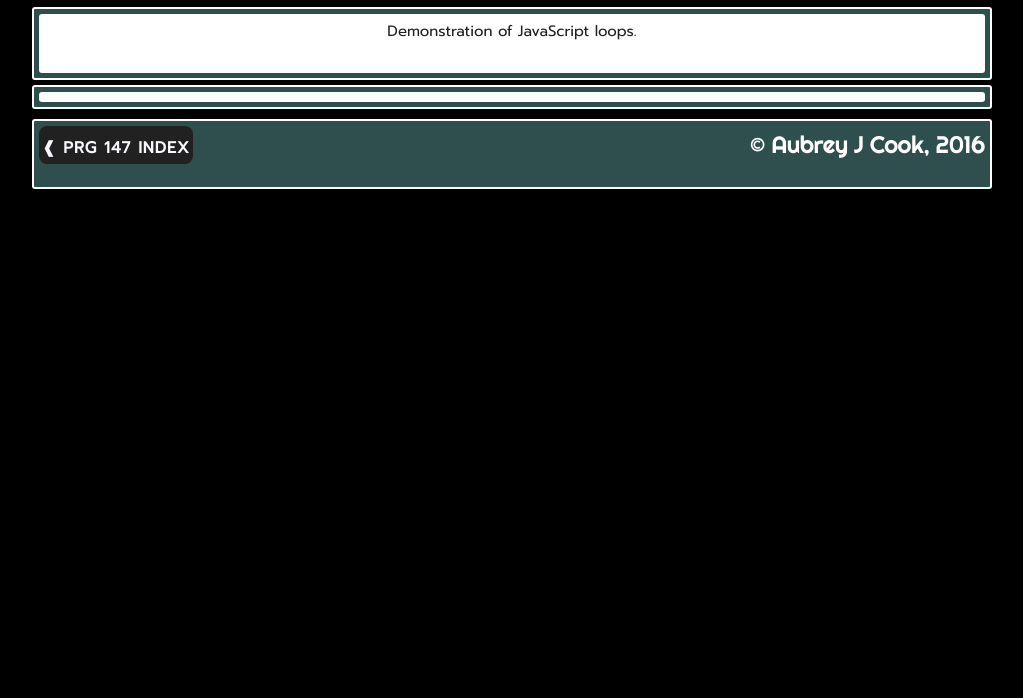
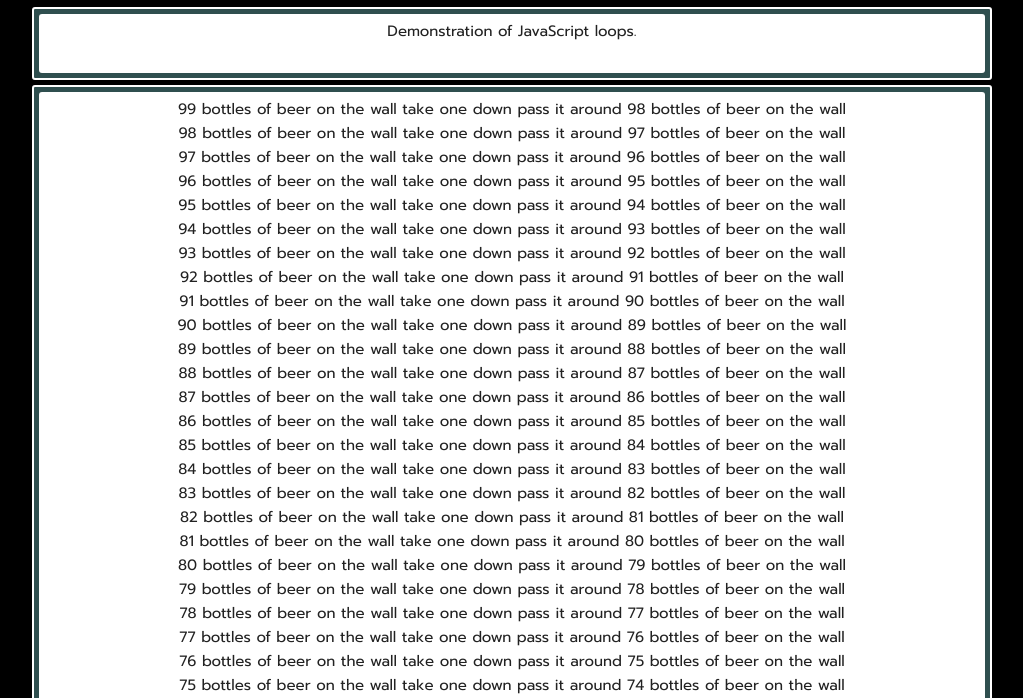
Before and after one commit to aubreyjcook/-PRG147-09loops, a plain HTML site: page index.html in a window 1280 px wide. Shown: the part 102-800 px from the top of the page, without its empty margins (128-1151 px from the left). Drawn offline with Linux system fonts and the light colour scheme.

Commit message:
complete

```diff
--- a/index.html
+++ b/index.html
@@ -76,7 +76,7 @@
             </div>
             <div class="row">
                 <div class="twelve columns">
-
+                    <p id="loop"></p>
                 </div>
             </div>
         </main>
--- a/js/javascript.js
+++ b/js/javascript.js
@@ -1,10 +1,23 @@
 //debug message
 //alert("Page Loaded");
 
+var repeatingLoop = function() {
+    var bottleCount = 99;
+    var loopDisplay = ""
+
+    while (bottleCount != 0) {
+
+        loopDisplay = loopDisplay + bottleCount + " bottles of beer on the wall take one down pass it around " + (bottleCount - 1) + " bottles of beer on the wall<br/>"
+
+        document.getElementById("loop").innerHTML = loopDisplay;
+        bottleCount--;
+    }
+}
 
 //function runtime at page load
 window.onload = function () {
     //debug message
     //alert("Functions Loaded");
 
+    repeatingLoop();
 }
```
